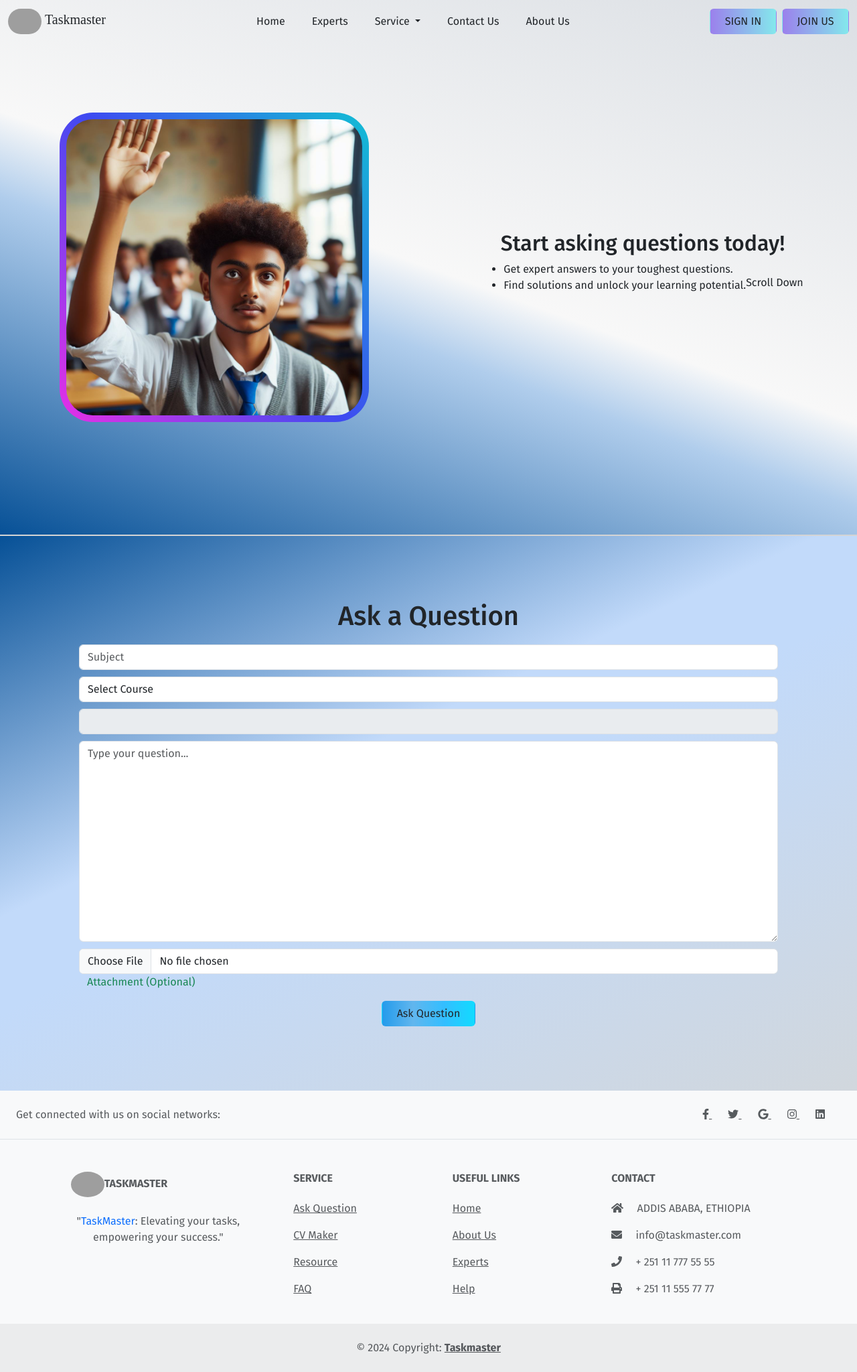
After one commit to kiyuenter/taskmaster, a PHP site: page /pages/askQuestion.html in a window 1280 px wide. The commit adds this page. Shown: the whole page at 67% size. Run offline with PHP 8.4, Linux system fonts and the light colour scheme; some web fonts are replaced; grey boxes are pictures that could not be loaded.

Commit message:
Update content

```diff
--- /dev/null
+++ b/css/askQuestion.css
@@ -0,0 +1,42 @@
+.img-container{
+    height: 100vh;
+}
+
+.definition-ask{
+    border-bottom: 2px solid #d4d4d4;
+    background: rgb(139,190,244);
+    background: linear-gradient(20deg, rgb(7, 81, 151) 0%, rgb(176, 205, 236) 40%, rgb(248, 248, 248) 50%, rgb(219, 223, 228) 100%);
+}
+
+.askForm{
+    background: linear-gradient(155deg, rgb(7, 81, 151) 0%, rgb(194, 218, 250) 40%, rgb(194, 218, 250) 50%, rgb(209, 215, 221) 100%) ;
+}
+
+/* Ask Question button */
+.submit-btn{
+    width: 140px;
+    background: linear-gradient(to right, #249beb, rgb(97, 182, 238), rgb(51, 190, 255), rgb(17, 219, 255));
+}
+
+.submit-btn:hover{
+    color: white !important;
+    transition: 0.6s ease-in;
+    width: 150px;
+    background: #0b70b3 !important;
+}
+
+input, select, textarea{
+    margin-top: 10px !important;
+}
+
+textarea {
+    height: 300px !important;
+}
+
+.askimg img{
+    width: 75%;
+    height: 75%;
+    border-radius: 50px;
+    background: linear-gradient(50deg, rgb(231, 47, 231), #3e4af1, rgb(18, 190, 212));
+    padding: 10px;
+}
--- a/css/experts.css
+++ b/css/experts.css
@@ -146,3 +146,9 @@ a{
     opacity: 1;
     box-shadow: 5px 5px 30px 1px #1a2c3aa6;
   }
+
+
+  .card img{
+    height: 250px !important;
+    object-fit: cover;
+  }
--- /dev/null
+++ b/pages/askQuestion.html
@@ -0,0 +1,324 @@
+<!DOCTYPE html>
+<html lang="en">
+<head>
+    <meta charset="UTF-8">
+    <meta name="viewport" content="width=device-width, initial-scale=1.0">
+    <title>Ask a Question</title>
+    <link rel="stylesheet" href="../css/askQuestion.css">
+    <link rel="stylesheet" href="../css/styles.css"/>
+    <link rel="icon" href="../photo/logo.png">
+    <link href="https://cdn.jsdelivr.net/npm/bootstrap@5.3.3/dist/css/bootstrap.min.css" rel="stylesheet" integrity="sha384-QWTKZyjpPEjISv5WaRU9OFeRpok6YctnYmDr5pNlyT2bRjXh0JMhjY6hW+ALEwIH" crossorigin="anonymous">
+    <link rel="stylesheet" href="https://cdn.jsdelivr.net/npm/bootstrap-icons@1.11.3/font/bootstrap-icons.min.css">
+    <link href='https://unpkg.com/boxicons@2.1.4/css/boxicons.min.css' rel='stylesheet'>
+    <title>Taskmaster | Ask Question</title>
+    <style>
+        .navbar-nav {
+            margin: auto;
+            display: flex;
+            flex-direction: row;
+        }
+
+        .navbar-transparent, .dropdown-menu {
+          background-color: #ffffff00 !important;
+          background: linear-gradient(to top, #e2eef500, #d2eaf000) !important;
+            transition: background-color 0.6s ease;
+            color: white !important;
+        }
+
+        .navbar-scrolled {
+            background-color: rgba(0, 0, 0, 0.678) !important;
+            background: linear-gradient(to top, #98bfd8da, #fdffff) !important;
+            transition: background-color 0.6s ease;
+            border-bottom:1px #42414134 solid ;
+            color: white;
+        }
+
+        .dr {
+          background-color: #96055e !important;
+          background: linear-gradient(to top, #98bfd8da, #98bfd8da) !important;
+          border: none;
+        }
+    </style>
+</head>
+<body>
+    <div class="navigation">
+        <nav class="navbar navbar-expand-lg bg-body-tertiary navbar-transparent fixed-top">
+          <div class="container-fluid">
+            <a class="navbar-brand text-dark" href="../index.html"><img style="border-radius: 20px; margin-right: 5px;" src="../photo/logo.gif" alt="" width="50px">Taskmaster</a>
+            <button class="navbar-toggler" type="button" data-bs-toggle="collapse" data-bs-target="#navbarScroll" aria-controls="navbarScroll" aria-expanded="false" aria-label="Toggle navigation">
+              <span class="navbar-toggler-icon"></span>
+            </button>
+            <div class="collapse navbar-collapse" id="navbarScroll">
+              <ul class="navbar-nav me-auto my-2 my-lg-0 navbar-nav-scroll" style="--bs-scroll-height: 100px;">
+                <li class="nav-item">
+                  <a class="nav-link active text-dark me-4 text-center w-100" aria-current="page" href="../index.html">Home</a>
+                </li>
+                <li class="nav-item">
+                  <a class="nav-link text-light text-dark me-4 text-center w-100" href="experts.html">Experts</a>
+                </li>
+                <li class="nav-item dropdown">
+                  <a class="nav-link dropdown-toggle text-dark me-4 text-center w-100 text-light" href="#" role="button" data-bs-toggle="dropdown" aria-expanded="false">
+                    Service
+                  </a>
+                  <ul class="dropdown-menu dr">
+                    <li><a class="dropdown-item text-dark" href="askQuestion.html">Ask Question</a></li>
+                    <li><a class="dropdown-item text-dark" href="#">CV Maker</a></li>
+                    <li><a class="dropdown-item text-dark" href="#">Resource</a></li>
+                  </ul>
+                </li>
+                <li class="nav-item">
+                  <a class="nav-link text-light text-dark me-4 text-center w-100" href="#">Contact Us</a>
+                </li>
+                <li class="nav-item">
+                  <a class="nav-link text-light text-dark me-4 text-center w-100" href="#">About Us</a>
+                </li>
+              </ul>
+              <form class="d-flex" role="search">
+                <a href="../join.php" class="btn join-button me-2">SIGN IN</a>
+                <a href="../teachersignup.php" class="btn join-button">JOIN US</a>
+              </form>
+            </div>
+          </div>
+        </nav>
+      </div>
+      <div class="container-fluid definition-ask img-container d-flex align-items-center justify-content-center">
+        <div class="row d-flex align-items-center justify-content-center">
+            <div class="col-md-6 askimg d-flex align-items-center justify-content-center">
+                <img src="../photo/askquestion-studentt.jpg" alt="">
+            </div>
+            <div class="col-md-6">
+                <div class="title-ask d-flex align-items-center justify-content-center">
+                    <h2>Start asking questions today!</h2>
+                </div>
+                <div class="subtitle-ask d-flex align-items-center justify-content-center">
+                    <ul>
+                        <li>Get expert answers to your toughest questions. </li>
+                        <li>Find solutions and unlock your learning potential.</li>
+                    </ul>
+                    <span>Scroll Down</span>
+                </div>
+            </div>
+        </div>
+      </div>
+      <div class="container-fluid askForm p-5">
+        <div class="container p-5">
+            <h1 class="text-center">Ask a Question</h1>
+            <div class="container">
+                <form action="process.php" method="post" enctype="multipart/form-data">
+                    <div class="row">
+                        <input class="form-control" type="text" id="subject" name="subject" placeholder="Subject" required>
+                    <select class="form-control" id="course" name="course" required>
+                        <option value="">Select Course</option>
+                        <option value="MATH101">Introduction to Mathematics</option>
+                        <option value="CS202">Data Structures & Algorithms</option>
+                        <option value="other">Other (Specify below)</option>
+                    </select>
+                    <input class="form-control" type="text" id="other_course" name="other_course" disabled>
+                    <textarea placeholder="Type your question..." class="form-control" id="question" name="question" rows="10" required></textarea>
+
+                    <input class="form-control" type="file" id="attachment" name="attachment" accept=".jpg,.jpeg,.png,.pdf">
+                    <label for="attachment" class="text-success">Attachment (Optional)</label>
+
+                    <div class="col-md-12 d-flex justify-content-center align-items-center pt-3">
+                        <button class="btn submit-btn" type="submit">Ask Question</button>
+                    </div>
+                    </div>
+                </form>
+            </div>
+        </div>
+    </div>
+
+
+        <!-- Footer -->
+<footer class="text-center text-lg-start bg-body-tertiary text-muted">
+    <!-- Section: Social media -->
+    <section class="d-flex justify-content-center justify-content-lg-between p-4 border-bottom">
+      <!-- Left -->
+      <div class="me-5 d-none d-lg-block">
+        <span>Get connected with us on social networks:</span>
+      </div>
+      <!-- Left -->
+
+      <!-- Right -->
+      <div>
+        <a href="" class="me-4 text-reset">
+          <i class="fab fa-facebook-f"></i>
+        </a>
+        <a href="" class="me-4 text-reset">
+          <i class="fab fa-twitter"></i>
+        </a>
+        <a href="" class="me-4 text-reset">
+          <i class="fab fa-google"></i>
+        </a>
+        <a href="" class="me-4 text-reset">
+          <i class="fab fa-instagram"></i>
+        </a>
+        <a href="" class="me-4 text-reset">
+          <i class="fab fa-linkedin"></i>
+        </a>
+      </div>
+      <!-- Right -->
+    </section>
+    <!-- Section: Social media -->
+
+    <!-- Section: Links  -->
+    <section class="">
+      <div class="container text-center text-md-start mt-5">
+        <!-- Grid row -->
+        <div class="row mt-3">
+          <!-- Grid column -->
+          <div class="col-md-3 col-lg-4 col-xl-3 mx-auto mb-4">
+            <!-- Content -->
+            <h6 class="text-uppercase fw-bold mb-4">
+              <img src="../photo/logo.gif" width="50px" style="border-radius: 50%;" alt="Taskmaster logo">Taskmaster
+            </h6>
+            <p class="text-center">
+              "<span class="text-primary">TaskMaster</span>: Elevating your tasks, empowering your success."
+            </p>
+          </div>
+          <!-- Grid column -->
+
+          <!-- Grid column -->
+          <div class="col-md-2 col-lg-2 col-xl-2 mx-auto mb-4">
+            <!-- Links -->
+            <h6 class="text-uppercase fw-bold mb-4">
+              Service
+            </h6>
+            <p>
+              <a href="askQuestion.html" class="text-reset">Ask Question</a>
+            </p>
+            <p>
+              <a href="#!" class="text-reset">CV Maker</a>
+            </p>
+            <p>
+              <a href="#!" class="text-reset">Resource</a>
+            </p>
+            <p>
+              <a href="#!" class="text-reset">FAQ</a>
+            </p>
+          </div>
+          <!-- Grid column -->
+
+          <!-- Grid column -->
+          <div class="col-md-3 col-lg-2 col-xl-2 mx-auto mb-4">
+            <!-- Links -->
+            <h6 class="text-uppercase fw-bold mb-4">
+              Useful links
+            </h6>
+            <p>
+              <a href="#!" class="text-reset">Home</a>
+            </p>
+            <p>
+              <a href="#!" class="text-reset">About Us</a>
+            </p>
+            <p>
+              <a href="#!" class="text-reset">Experts</a>
+            </p>
+            <p>
+              <a href="#!" class="text-reset">Help</a>
+            </p>
+          </div>
+          <!-- Grid column -->
+
+          <!-- Grid column -->
+          <div class="col-md-4 col-lg-3 col-xl-3 mx-auto mb-md-0 mb-4">
+            <!-- Links -->
+            <h6 class="text-uppercase fw-bold mb-4">Contact</h6>
+            <p><i class="fas fa-home me-3"></i> ADDIS ABABA, ETHIOPIA</p>
+            <p>
+              <i class="fas fa-envelope me-3"></i>
+              info@taskmaster.com
+            </p>
+            <p><i class="fas fa-phone me-3"></i> + 251 11 777 55 55</p>
+            <p><i class="fas fa-print me-3"></i> + 251 11 555 77 77</p>
+          </div>
+          <!-- Grid column -->
+        </div>
+        <!-- Grid row -->
+      </div>
+    </section>
+    <!-- Section: Links  -->
+
+    <!-- Copyright -->
+    <div class="text-center p-4" style="background-color: rgba(0, 0, 0, 0.05);">
+      © 2024 Copyright:
+      <a class="text-reset fw-bold" href="index.html">Taskmaster</a>
+    </div>
+    <!-- Copyright -->
+  </footer>
+  <!-- Footer -->
+    <script src="https://cdn.jsdelivr.net/npm/bootstrap@5.3.3/dist/js/bootstrap.bundle.min.js" integrity="sha384-YvpcrYf0tY3lHB60NNkmXc5s9fDVZLESaAA55NDzOxhy9GkcIdslK1eN7N6jIeHz" crossorigin="anonymous"></script>
+    <script>
+        // JavaScript to add/remove scrolling class
+        window.addEventListener('scroll', function() {
+            const navbar = document.querySelector('.navbar');
+            if (window.scrollY > 0) {
+                navbar.classList.remove('navbar-transparent');
+                navbar.classList.add('navbar-scrolled');
+            } else {
+                navbar.classList.remove('navbar-scrolled');
+                navbar.classList.add('navbar-transparent');
+            }
+        });
+
+        function scrollDown() {
+    window.scrollBy({
+        top: window.innerHeight,
+        behavior: 'smooth'
+    });
+}
+
+      function scrollUp() {
+          window.scrollBy({
+              top: -window.innerHeight,
+              behavior: 'smooth'
+          });
+      }
+    </script>
+
+    <!-- testimonial -->
+      <!-- Swiper JS -->
+    <script src="https://cdn.jsdelivr.net/npm/swiper@11/swiper-bundle.min.js"></script>
+
+    <!-- Font awesome -->
+    <script defer src="https://use.fontawesome.com/releases/v5.15.1/js/all.js"></script>
+    <script defer src="https://use.fontawesome.com/releases/v5.15.1/js/v4-shims.js"></script>
+    <script>
+      var swiper = new Swiper('.swiper', {
+        slidesPerView: 3,
+        direction: getDirection(),
+        navigation: {
+          nextEl: '.swiper-button-next',
+          prevEl: '.swiper-button-prev',
+        },
+        on: {
+          resize: function () {
+            swiper.changeDirection(getDirection());
+          },
+        },
+      });
+
+      function getDirection() {
+        var windowWidth = window.innerWidth;
+        var direction = window.innerWidth <= 760 ? 'vertical' : 'horizontal';
+
+        return direction;
+      }
+    </script>
+    <script>
+        const courseSelect = document.getElementById('course');
+const otherCourseInput = document.getElementById('other_course');
+
+courseSelect.addEventListener('change', function() {
+  if (this.value === 'other') {
+    otherCourseInput.disabled = false;
+    otherCourseInput.required = true;
+  } else {
+    otherCourseInput.disabled = true;
+    otherCourseInput.required = false;
+  }
+});
+
+    </script>
+</body>
+</html>
```
Also changed, not shown: pages/experts.html (+100 -4 lines), php/askQuestion.php (added, +23 -0 lines), photo/askquestion-studentt.jpg (added), teacherfiles/profile-photo/teacher-1.png (added), teacherfiles/profile-photo/teacher-2.webp (added), teacherfiles/profile-photo/teacher-3.avif (added), teacherfiles/profile-photo/teacher-4.jpg (added), teacherfiles/profile-photo/teacher-5.jpg (added), teacherfiles/profile-photo/teacher-6.jpg (added).
